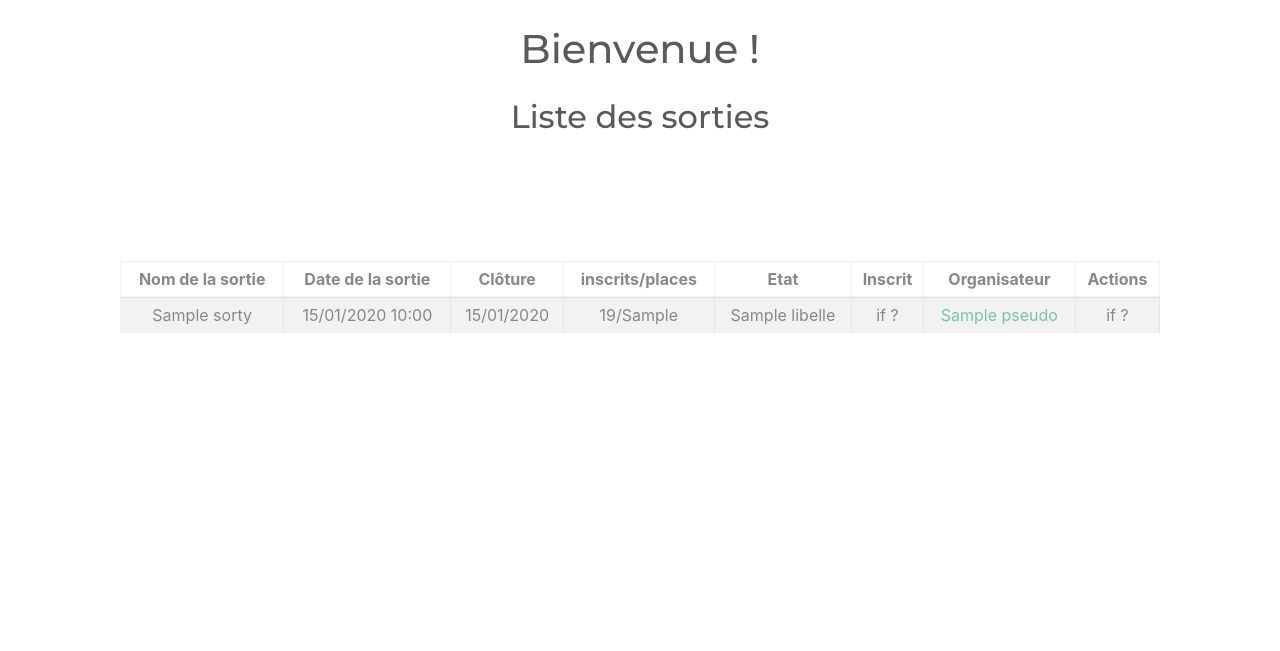
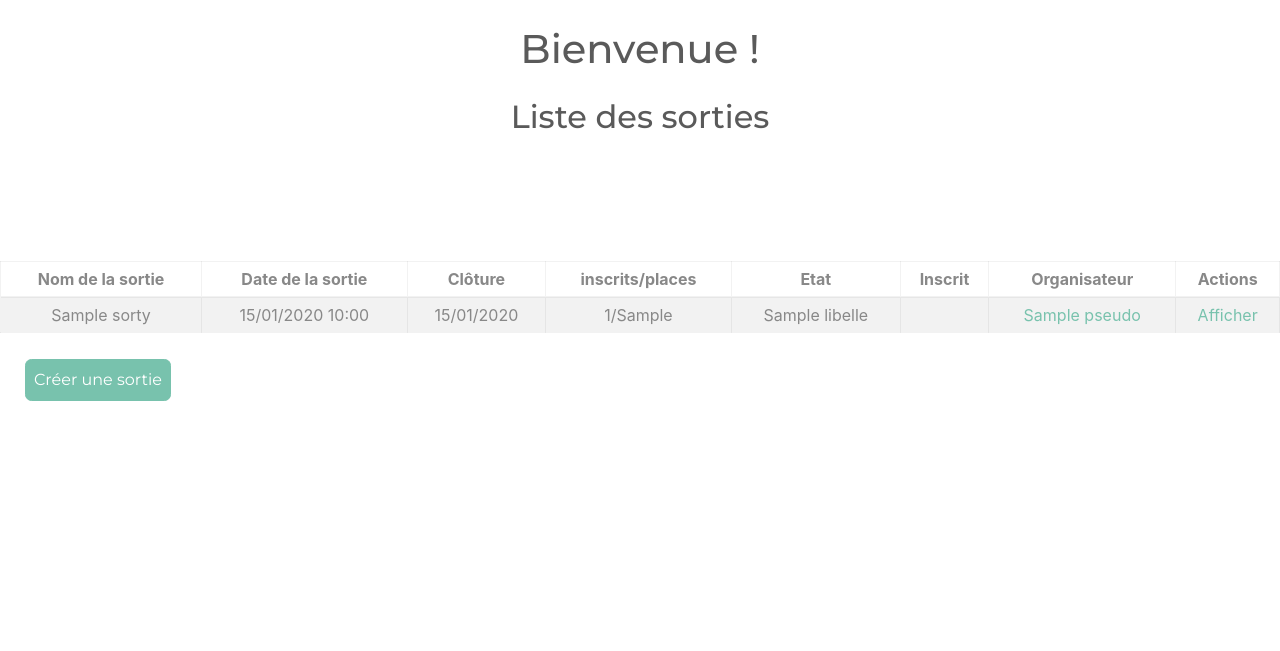
Before and after one commit to CarineLeonard/sortir.com, a Symfony app: template templates/main/index.html.twig in a window 1280 px wide. Shown: the part 56-707 px from the top of the page. Run offline with Twig, Linux system fonts and the light colour scheme; the template is opened without the code that fills it: most values are stand-ins (such as "Sample title", 1, 10 or a date in 2020); some libraries are stand-ins or nearby versions.

Commit message:
Création de la liste avec les liens de renvoi et des routes annuler / modifier / afficher les sorties

```diff
--- a/public/css/style.css
+++ b/public/css/style.css
@@ -12,9 +12,3 @@ h1 {
 .btn {
     margin: 10px;
 }
-
-.my-custom-scrollbar {
-    overflow-y:scroll;
-    height:50px;
-    width: 130vh;
-}
--- a/templates/main/index.html.twig
+++ b/templates/main/index.html.twig
@@ -28,12 +28,60 @@
                     <td>{{ sortie.dateLimiteInscription |date('d/m/Y') }}</td>
                     <td>{{ sortie.participants | length}}/{{ sortie.nbInscriptionsMax }}</td>
                     <td>{{ sortie.etat.libelle}}</td>
-                    <td>if ?</td>
+                    <td>
+                        {% for participant in sortie.participants %}
+                            {% if app.user.username == participant.username %}
+                                x
+                            {% endif %}
+                        {% endfor %}
+                    </td>
                     <td><a href="{{ path ('participant_user', {'id' : sortie.organisateur.idParticipant }) }}">{{ sortie.organisateur.pseudo}}</a></td>
-                    <td>if ?</td>
+                    <td>
+                        {% set myVal = false %}
+                        {#  si on est l'organisateur de la sortie #}
+                        {% if app.user.username == sortie.organisateur.username %}
+                            {% if sortie.etat.libelle == 'créée' %}
+                                <a href="{{ path ('sortie_modifier') }}">Modifier - Publier</a>
+                            {% elseif sortie.etat.libelle == 'ouverte' or sortie.etat.libelle == 'clôturée' %}
+                                <a href="{{ path ('sortie_afficher') }}">Afficher</a> - <a href="{{ path ('sortie_annuler') }}">Annuler</a>
+                            {% else %}
+                                <a href="{{ path ('sortie_afficher') }}">Afficher</a>
+                            {% endif %}
+                            {% set myVal = true %}
+                        {% endif %}
+
+                        {% for participant in sortie.participants %}
+                            {#  si on est inscrit à la sortie #}
+                            {% if app.user.username == participant.username %}
+                                {% if sortie.etat.libelle == 'ouverte' or sortie.etat.libelle == 'clôturée' %}
+                                    <a href="{{ path ('sortie_afficher') }}">Afficher</a> - Se désister
+                                {% elseif sortie.etat.libelle == 'créée' %}
+                                    <p></p>
+                                {% else %}
+                                    <a href="{{ path ('sortie_afficher') }}">Afficher</a>
+                                {% endif %}
+                            {% set myVal = true %}
+                            {% endif %}
+                        {% endfor %}
+                            {#  autrement : pas orga, pas inscrit #}
+                            {% if myVal == false %}
+                                {% if sortie.etat.libelle == 'ouverte' %}
+                                    <a href="{{ path ('sortie_afficher') }}">Afficher</a> - S'inscrire'
+                                {% elseif sortie.etat.libelle == 'créée' %}
+                                    <p></p>
+                                {% else %}
+                                    <a href="{{ path ('sortie_afficher') }}">Afficher</a>
+                                {% endif %}
+                            {% endif %}
+
+                    </td>
                 </tr>
             {% endfor %}
         </tbody>
     </table>
     </div>
+    <div class="d-flex flex-row">
+        <a class="btn btn-primary p-2" href="{{ path ('sortie_nouvelle') }}">Créer une sortie</a>
+    </div>
+
 {% endblock %}
```
Also changed, not shown: src/Controller/SortieController.php (+34 -0 lines), templates/sortie/afficher.html.twig (added, +8 -0 lines), templates/sortie/annuler.html.twig (added, +8 -0 lines), templates/sortie/modifier.html.twig (added, +8 -0 lines).
